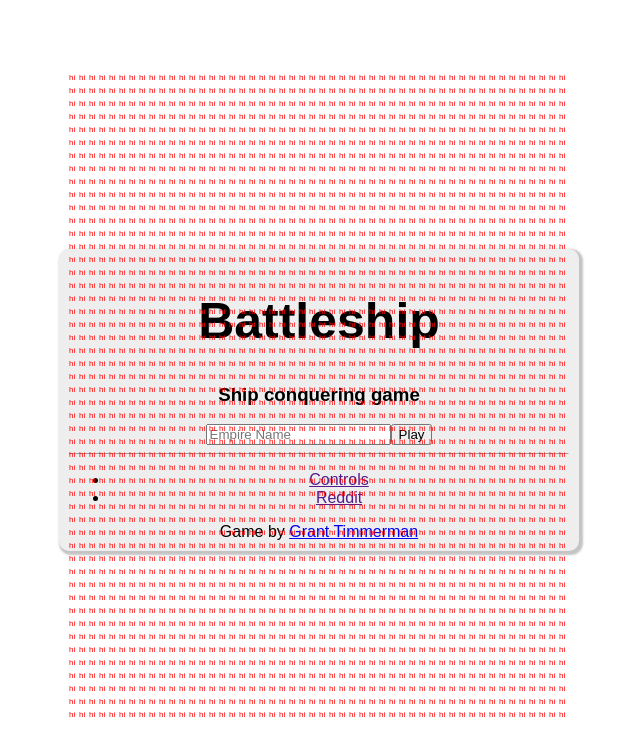
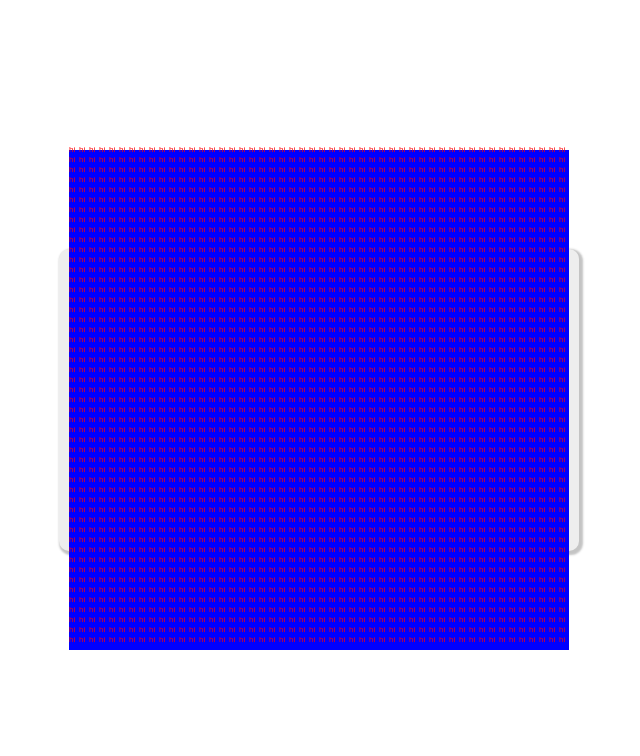
Before and after one commit to grant/battleship-web, a React (Create React App) app: page / in a window 1280 px wide. Shown: the top 756 px of the page, without its empty margins (321-961 px from the left). Built offline with nearby package versions, Linux system fonts and the light colour scheme.

Commit message:
Create initial board

```diff
--- a/src/components/Map.css
+++ b/src/components/Map.css
@@ -1,10 +1,12 @@
 .Map {
   color: red;
   position: absolute;
+  user-select: none;
 }
 
 .row {
   line-height: 0;
+  font-size: 0;
 }
 
 /* tile */
@@ -13,4 +15,5 @@
   font-size: 8px;
   width: 10px;
   height: 10px;
+  background-color: blue;
 }
--- a/src/components/Map.js
+++ b/src/components/Map.js
@@ -15,11 +15,10 @@ class Map extends Component {
     }
     return (
       <div className="Map">
-        {grid.map(row => {
+        {grid.map((row, rowI) => {
           let ff = 3;
-          let divRow = row.map(
-            col => {
-              return <span>hi</span>;
+          let divRow = row.map((col, colI)=> {
+              return <span className={rowI + ',' + colI}>hi</span>;
             });
           return <div className="row">
             {divRow}
```
